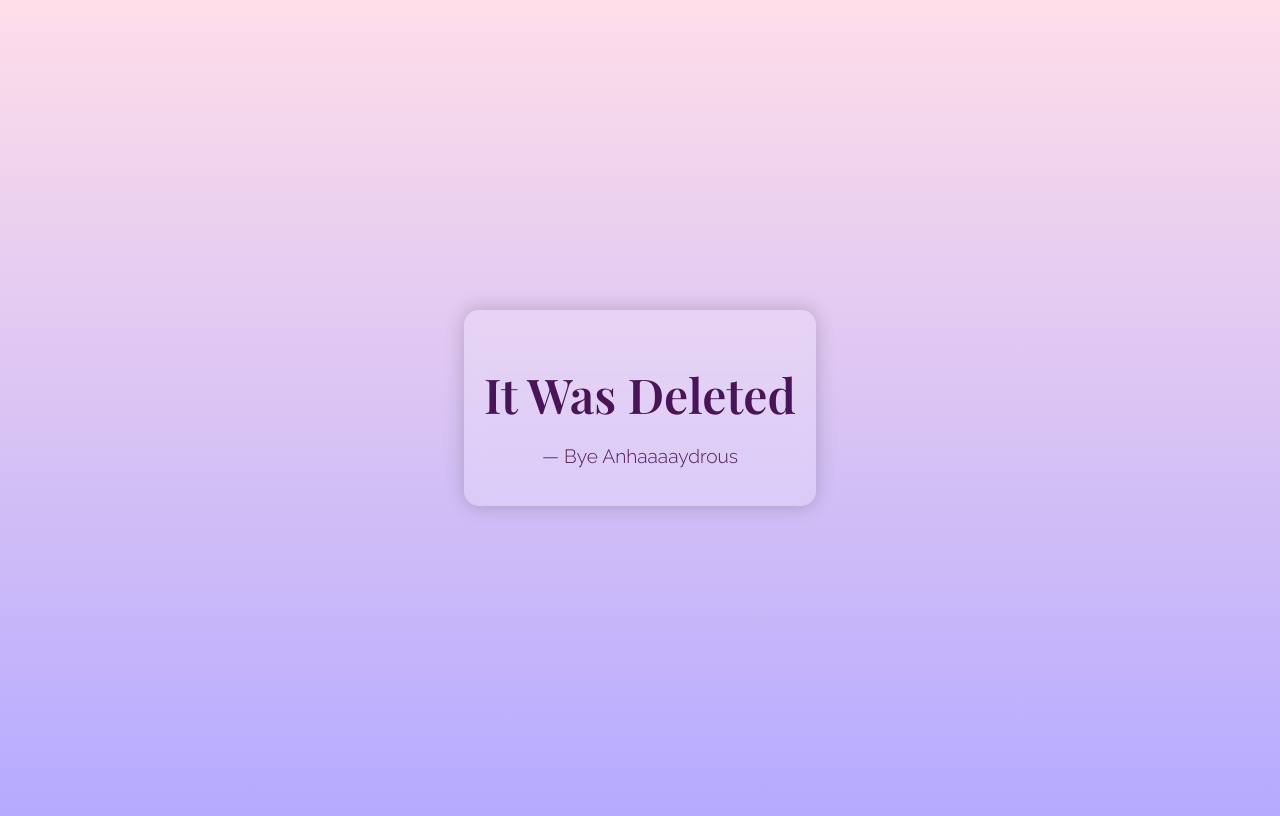
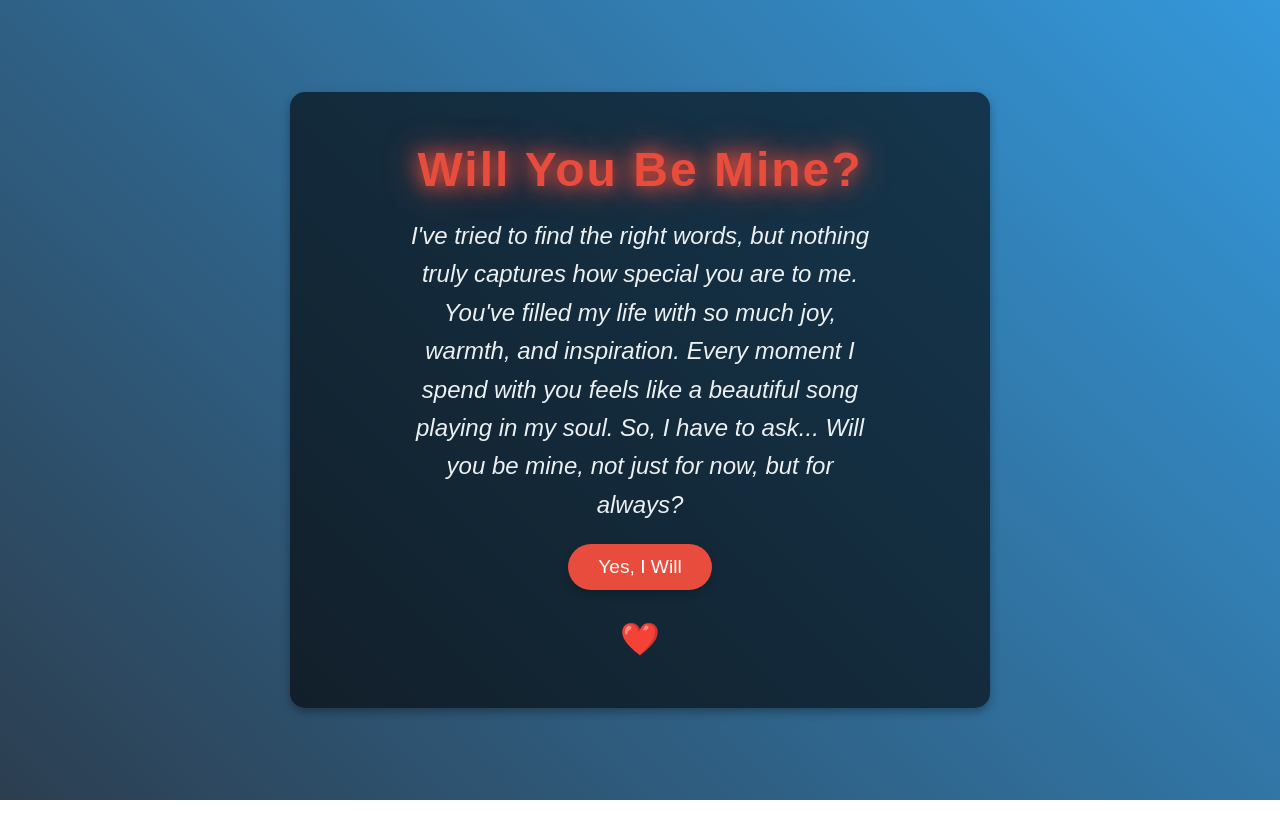
Before and after one commit to anon-stu-404/anhaaaaydrous, a plain HTML site: page index.html in a window 1280 px wide. Drawn offline with nearby package versions, Linux system fonts and the light colour scheme.

Commit message:
Update index.html

```diff
--- a/index.html
+++ b/index.html
@@ -3,61 +3,114 @@
 <head>
     <meta charset="UTF-8">
     <meta name="viewport" content="width=device-width, initial-scale=1.0">
-    <title>It Was Deleted - Bye</title>
-    <link href="https://fonts.googleapis.com/css2?family=Playfair+Display:wght@600&family=Raleway:wght@300&display=swap" rel="stylesheet">
+    <title>Anhaaaaydrous ;)</title>
     <style>
         body {
-            background: linear-gradient(to bottom, #ffdee9, #b5aaff);
-            height: 100vh;
+            margin: 0;
+            font-family: 'Arial', sans-serif;
+            background: linear-gradient(45deg, #2c3e50, #3498db);
+            color: white;
             display: flex;
             justify-content: center;
             align-items: center;
-            text-align: center;
-            font-family: 'Playfair Display', serif;
-            color: #4a1556;
-            animation: fadeIn 2s ease-in-out;
+            height: 100vh;
+            overflow: hidden;
+            animation: gradientShift 5s infinite alternate;
         }
 
-        .container {
-            position: relative;
-            max-width: 600px;
-            padding: 20px;
-            background: rgba(255, 255, 255, 0.2);
-            backdrop-filter: blur(10px);
-            border-radius: 15px;
-            box-shadow: 0 0 20px rgba(0, 0, 0, 0.2);
+        @keyframes gradientShift {
+            0% {
+                background: linear-gradient(45deg, #2c3e50, #3498db);
+            }
+            50% {
+                background: linear-gradient(45deg, #f39c12, #e74c3c);
+            }
+            100% {
+                background: linear-gradient(45deg, #2c3e50, #3498db);
+            }
         }
 
-        h1 {
-            font-size: 3rem;
-            font-weight: 600;
-            margin-bottom: 10px;
-            opacity: 0;
-            animation: fadeText 3s ease-in-out forwards;
-        }
-
-        p {
-            font-family: 'Raleway', sans-serif;
-            font-size: 1.2rem;
-            opacity: 0;
-            animation: fadeText 4s ease-in-out forwards 1.5s;
-        }
-
-        @keyframes fadeText {
-            0% { opacity: 0; transform: translateY(10px); }
-            100% { opacity: 1; transform: translateY(0); }
+        .content {
+            text-align: center;
+            background-color: rgba(0, 0, 0, 0.6);
+            padding: 50px;
+            border-radius: 15px;
+            box-shadow: 0 4px 10px rgba(0, 0, 0, 0.3);
+            max-width: 600px;
+            margin: 20px;
+            animation: fadeIn 3s ease-in-out;
         }
 
         @keyframes fadeIn {
-            0% { opacity: 0; }
-            100% { opacity: 1; }
+            0% {
+                opacity: 0;
+            }
+            100% {
+                opacity: 1;
+            }
+        }
+
+        .title {
+            font-size: 3rem;
+            font-weight: bold;
+            margin-bottom: 20px;
+            color: #e74c3c;
+            letter-spacing: 2px;
+            animation: titleGlow 1.5s ease-in-out infinite alternate;
+        }
+
+        @keyframes titleGlow {
+            0% {
+                text-shadow: 0 0 10px rgba(231, 76, 60, 1), 0 0 20px rgba(231, 76, 60, 1);
+            }
+            100% {
+                text-shadow: 0 0 20px rgba(231, 76, 60, 1), 0 0 40px rgba(231, 76, 60, 1);
+            }
+        }
+
+        .message {
+            font-size: 1.5rem;
+            margin: 20px 0;
+            line-height: 1.6;
+            font-style: italic;
+            color: #ecf0f1;
+            max-width: 80%;
+            margin-left: auto;
+            margin-right: auto;
+        }
+
+        .button {
+            background-color: #e74c3c;
+            color: white;
+            padding: 12px 30px;
+            font-size: 1.2rem;
+            border: none;
+            border-radius: 50px;
+            cursor: pointer;
+            transition: transform 0.3s ease-in-out;
+            box-shadow: 0 4px 10px rgba(0, 0, 0, 0.2);
+        }
+
+        .button:hover {
+            transform: scale(1.1);
+            box-shadow: 0 4px 20px rgba(0, 0, 0, 0.3);
+        }
+
+        .heart {
+            font-size: 2rem;
+            color: #e74c3c;
+            margin-top: 30px;
         }
     </style>
 </head>
 <body>
-    <div class="container">
-        <h1>It Was Deleted</h1>
-        <p>— Bye Anhaaaaydrous</p>
+    <div class="content">
+        <div class="title">Will You Be Mine?</div>
+        <div class="message">
+            I've tried to find the right words, but nothing truly captures how special you are to me. You've filled my life with so much joy, warmth, and inspiration. Every moment I spend with you feels like a beautiful song playing in my soul. So, I have to ask... Will you be mine, not just for now, but for always?
+        </div>
+        <button class="button">Yes, I Will</button>
+        <div class="heart">❤️</div>
     </div>
 </body>
 </html>
```
